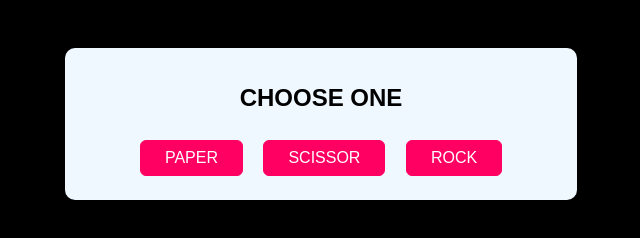
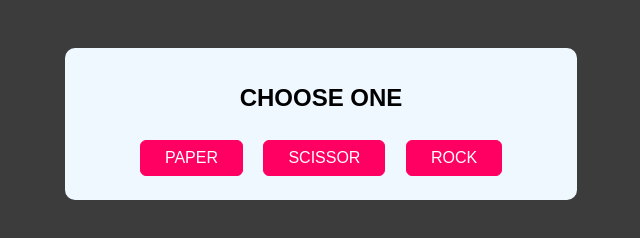
Before and after one commit to AntonioRCS/Rock-Paper-Scissor, a plain HTML site: page index.html in a window 1280 px wide. Shown: the whole page, without its empty margins (319-959 px from the left). Drawn offline with Linux system fonts and the light colour scheme.

Commit message:
Final Build

```diff
--- a/assets/styles/app.css
+++ b/assets/styles/app.css
@@ -3,7 +3,7 @@ html {
 }
 
 body {
-    background: #000000;
+    background: #1a1919d8;
 }
 
 button {
```
